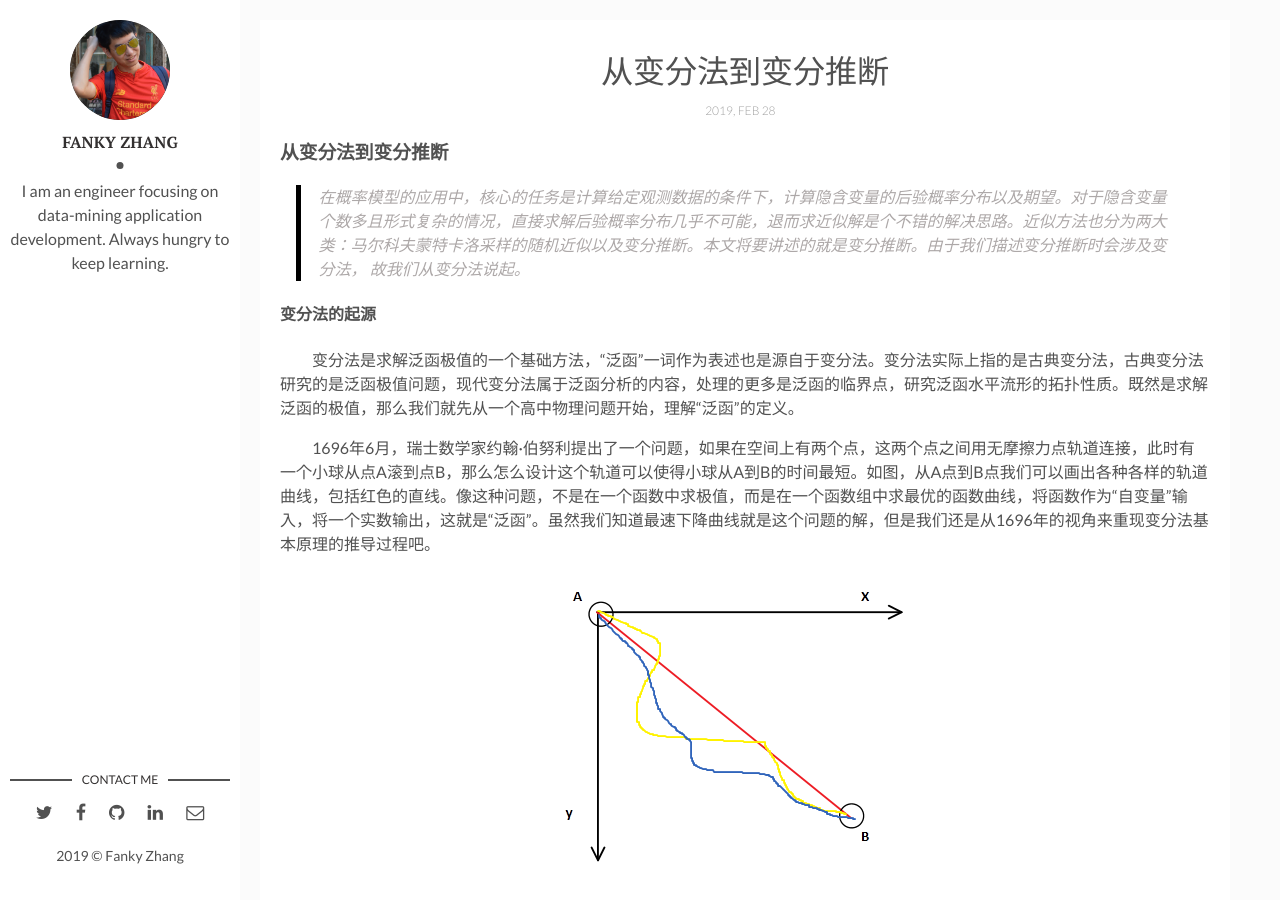
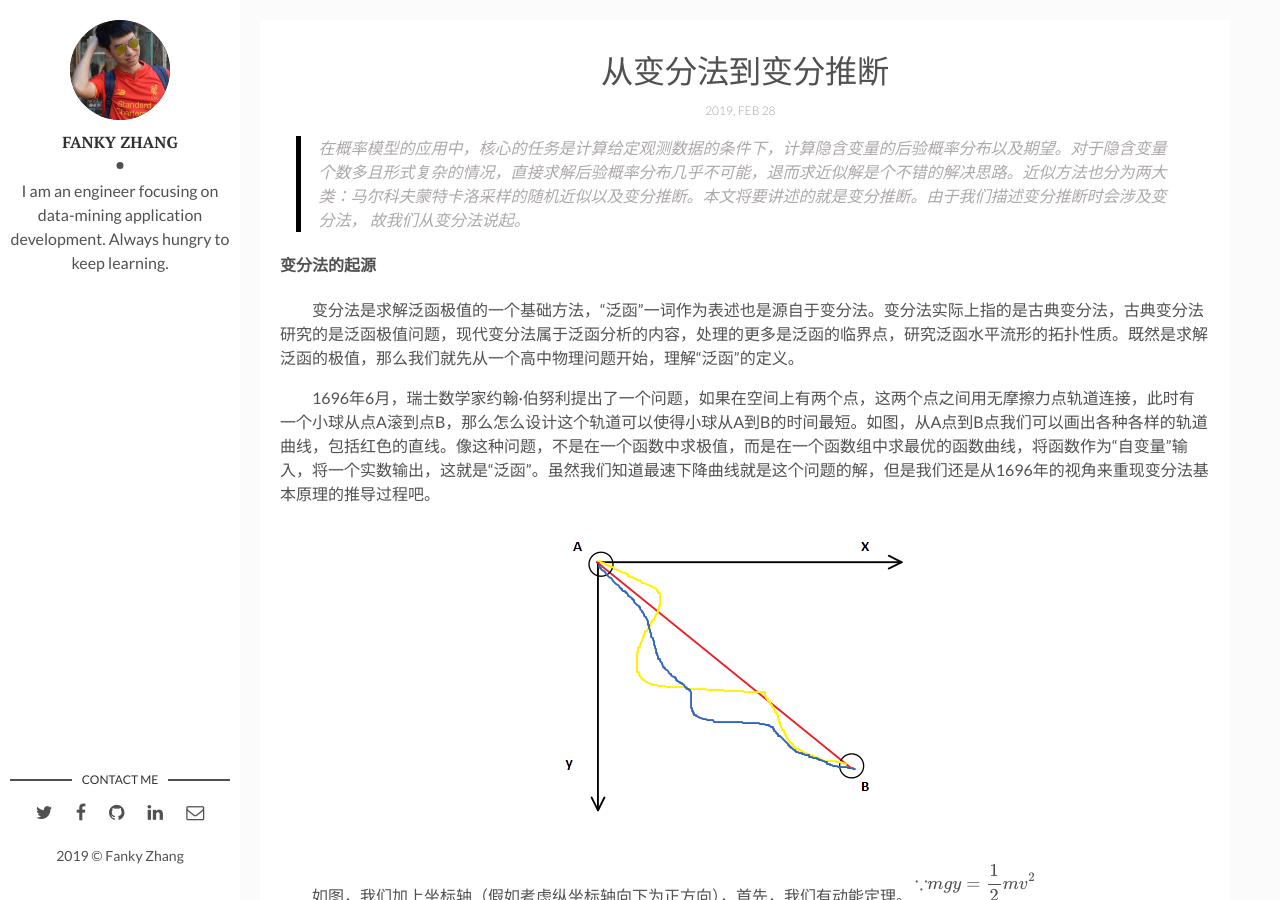
Before and after one commit to furulizi/furulizi.github.io, a Jekyll site: the page built from _posts/2019-02-28-从变分法到变分推断.md, in a window 1280 px wide and 900 px high. Built offline with Jekyll 4.4.1, drawn with Linux system fonts in a browser that asks for light colours; formulas are drawn with MathJax 3; comment, search, counter and statistics services are not loaded.

Commit message:
Update 2019-02-28-从变分法到变分推断.md

```diff
--- a/_posts/2019-02-28-从变分法到变分推断.md
+++ b/_posts/2019-02-28-从变分法到变分推断.md
@@ -17,8 +18,6 @@ tex2jax: {inlineMath: [['$','$'], ['\\(','\\)']],displayMath: [[“$$”, “$$"
   src="https://cdn.mathjax.org/mathjax/latest/MathJax.js?config=TeX-MML-AM_CHTML">
 </script>
 
-
-### 从变分法到变分推断
 
 > 在概率模型的应用中，核心的任务是计算给定观测数据的条件下，计算隐含变量的后验概率分布以及期望。对于隐含变量个数多且形式复杂的情况，直接求解后验概率分布几乎不可能，退而求近似解是个不错的解决思路。近似方法也分为两大类：马尔科夫蒙特卡洛采样的随机近似以及变分推断。本文将要讲述的就是变分推断。由于我们描述变分推断时会涉及变分法， 故我们从变分法说起。
 
```
Also changed, not shown: other parts of _posts/2019-02-28-从变分法到变分推断.md (+2 -1 lines).
